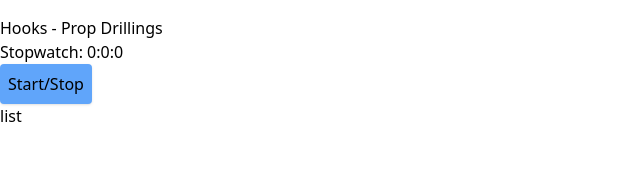
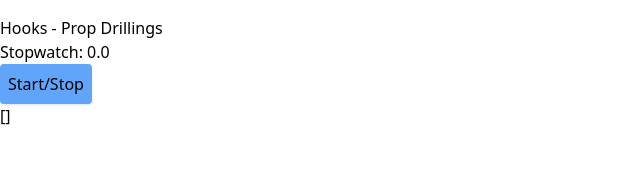
Before and after one commit to jliu2589/stopwatch, a React (Create React App) app: page / in a window 1280 px wide. Shown: the top 178 px of the page, without its empty margins (0-640 px from the left). Built offline with nearby package versions, Linux system fonts and the light colour scheme.

Commit message:
Create json file. Fetch json into a list

```diff
--- /dev/null
+++ b/public/names.json
@@ -0,0 +1,3 @@
+{
+  "names": ["Jack", "Jill", "John", "Jibahibaalalalalallalaal"]
+}
--- a/src/App.tsx
+++ b/src/App.tsx
@@ -5,23 +5,34 @@ import { time } from "console";
 
 function App() {
   const [isActive, setIsActive] = useState(false);
-  const [timeMs, setTimeMs] = useState(0);
-  const [timeSec, setTimeSec] = useState(0);
-  const [timeMin, setTimeMin] = useState(0);
+  const [seconds, setSeconds] = useState(0);
+  const [names, setNames] = useState([]);
 
+  const list = ["John", "Sally", "Tim", "Bob"];
+
+  // Stop watch
   useEffect(() => {
     let interval: any = null;
 
     if (isActive) {
       interval = setInterval(() => {
-        setTimeMs((prevTime) => prevTime + 10);
-      }, 10);
+        setSeconds((seconds) => seconds + 0.1);
+      }, 100);
     } else {
       clearInterval(interval);
     }
 
     return () => clearInterval(interval);
   }, [isActive]);
+
+  // fetch
+  useEffect(() => {
+    if (seconds > 2) {
+      fetch("/names.json")
+        .then((res) => res.json())
+        .then((data) => setNames(data));
+    }
+  }, [seconds > 2]);
 
   const handleStart = () => {
     setIsActive(!isActive);
@@ -30,9 +41,7 @@ function App() {
   return (
     <div className="container mx-auto mt-4">
       <div>Hooks - Prop Drillings</div>
-      <div>
-        Stopwatch: {timeMin}:{timeSec}:{timeMs}
-      </div>
+      <div>Stopwatch: {seconds.toFixed(1)}</div>
       <button
         className="bg-blue-400 p-2 rounded shadow"
         onClick={() => {
@@ -44,7 +53,7 @@ function App() {
       </button>
       <div>
         <ul>
-          <li>list</li>
+          <li>{JSON.stringify(names)}</li>
         </ul>
       </div>
     </div>
--- /dev/null
+++ b/src/store.tsx
@@ -0,0 +1,23 @@
+import { useState, useEffect } from "react";
+
+interface ApplicationState {
+  seconds: number;
+  isActive: boolean;
+  names?: string[];
+  onToggle: () => void;
+}
+
+export const useApplicationState = (): ApplicationState => {
+  const [seconds, setSeconds] = useState(0);
+  const [isActive, setIsActive] = useState(false);
+  const [data, setData] = useState<{
+    names: string[];
+  }>();
+
+  return {
+    seconds,
+    isActive,
+    onToggle: () => setIsActive((isActive) => !isActive),
+    names: data?.names,
+  };
+};
```
